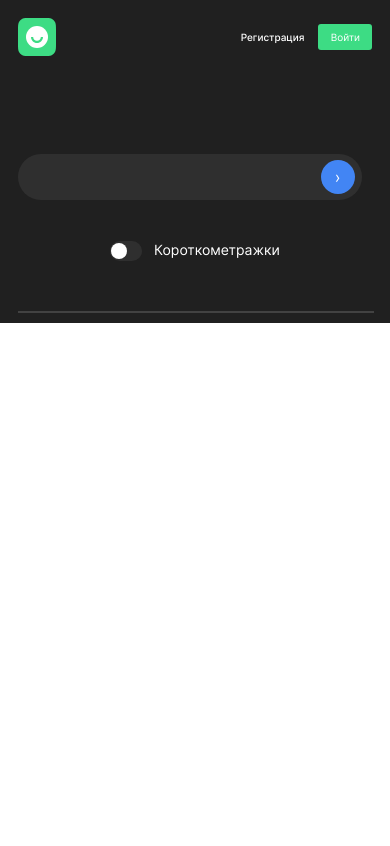
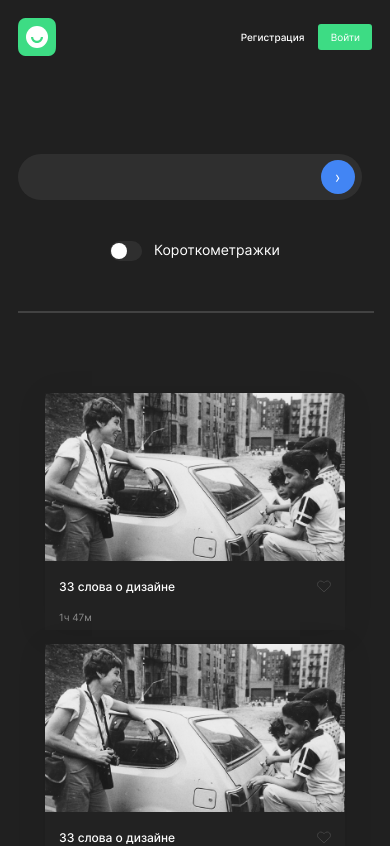
Before and after one commit to DmitriyTerementsev/movies-explorer-frontend, a React (Create React App) app: page / in a window 390 px wide. Shown: the top 846 px of the page. Built offline with nearby package versions, Linux system fonts and the light colour scheme.

Commit message:
made films adaptive

```diff
--- a/src/components/App/app.jsx
+++ b/src/components/App/app.jsx
@@ -1,5 +1,6 @@
 import AboutMe from "../AboutMe/aboutMe.jsx";
 import AboutProject from "../AboutProject/aboutProject.jsx";
+import Films from "../Films/films.jsx";
 import Footer from "../Footer/footer.jsx";
 import Header from "../Header/header.jsx";
 import Landing from "../Landing/landing.jsx";
@@ -12,6 +13,7 @@ function App() {
     <div className="root">
       <Header />
       <Search />
+      <Films />
       { /* <Landing />
       <Navigate />
       <AboutProject />
--- /dev/null
+++ b/src/components/Film/film.css
@@ -0,0 +1,55 @@
+.film {
+  width: 364px;
+  height: 281px;
+  background-color: #222222;
+  box-shadow: 0px 4px 30px 0px #00000014;
+}
+
+.film__section {
+  width: 332px;
+  margin: 16px auto;
+  display: flex;
+  justify-content: space-between;
+}
+
+.film__time {
+  margin: 17px 0 0 16px;
+  font-size: 11px;
+  font-weight: 400;
+  line-height: 13px;
+  color: #8b8b8b;
+}
+
+.film__name {
+  font-size: 13px;
+  font-weight: 500;
+  line-height: 16px;
+}
+
+@media screen and (max-width: 767px) {
+  .film {
+    width: 300px;
+    height: 237px;
+  }
+
+  .film__image {
+    width: 300px;
+    height: 168px;
+  }
+
+  .film__section {
+    width: 272px;
+    margin: 14px auto;
+  }
+
+  .film__name {
+    font-size: 12px;
+    line-height: 15px;
+  }
+
+  .film__time {
+    margin: 17px 0 0 14px;
+    font-size: 10px;
+    line-height: 12px;
+  }
+}
--- /dev/null
+++ b/src/components/Film/film.jsx
@@ -0,0 +1,17 @@
+import filmImg from "../../images/pic__COLOR_pic.png";
+import likeIcon from "../../images/icon__COLOR_stroke-2.svg";
+
+function Film() {
+  return (
+    <div className="film">
+          <img src={filmImg} alt="Картинка Фильма" className="film__image" />
+          <div className="film__section">
+            <p className="film__name">33 слова о дизайне</p>
+            <img src={likeIcon} alt="Лайк" className="film__like-icon" />
+          </div>
+          <p className="film__time">1ч 47м</p>
+        </div>
+  );
+}
+
+export default Film;
--- /dev/null
+++ b/src/components/Films/films.css
@@ -0,0 +1,32 @@
+.films {
+  width: 100%;
+  padding-top: 70px;
+  padding-bottom: 10px;
+}
+
+.films__grid {
+  width: 1140px;
+  margin: 0 auto;
+  display: grid;
+  grid-template-columns: 1fr 1fr 1fr;
+  column-gap: 24px;
+  row-gap: 37px;
+}
+
+@media screen and (max-width: 1279px) {
+  .films__grid {
+    width: 708px;
+    margin: 0 auto;
+    grid-template-columns: 1fr 1fr;
+    gap: 30px;
+  }
+}
+
+@media screen and (max-width: 767px) {
+  .films__grid {
+    width: 300px;
+    margin: 0 auto;
+    grid-template-columns: 1fr;
+    gap: 14px;
+  }
+}
--- /dev/null
+++ b/src/components/Films/films.jsx
@@ -0,0 +1,20 @@
+import Film from "../Film/film";
+
+function Films() {
+  return (
+    <section className="films">
+      <div className="films__grid">
+      <Film />
+      <Film />
+      <Film />
+      <Film />
+      <Film />
+      <Film />
+      <Film />
+      <Film />
+      </div>
+    </section>
+  );
+}
+
+export default Films;
--- a/src/index.css
+++ b/src/index.css
@@ -9,3 +9,5 @@
 @import url(./components/AboutMe/aboutMe.css);
 @import url(./components/Footer/footer.css);
 @import url(./components/Search/search.css);
+@import url(./components/Films/films.css);
+@import url(./components/Film/film.css);
```
Also changed, not shown: src/images/icon__COLOR_stroke-2.svg (added), src/images/pic__COLOR_pic.png (added).
